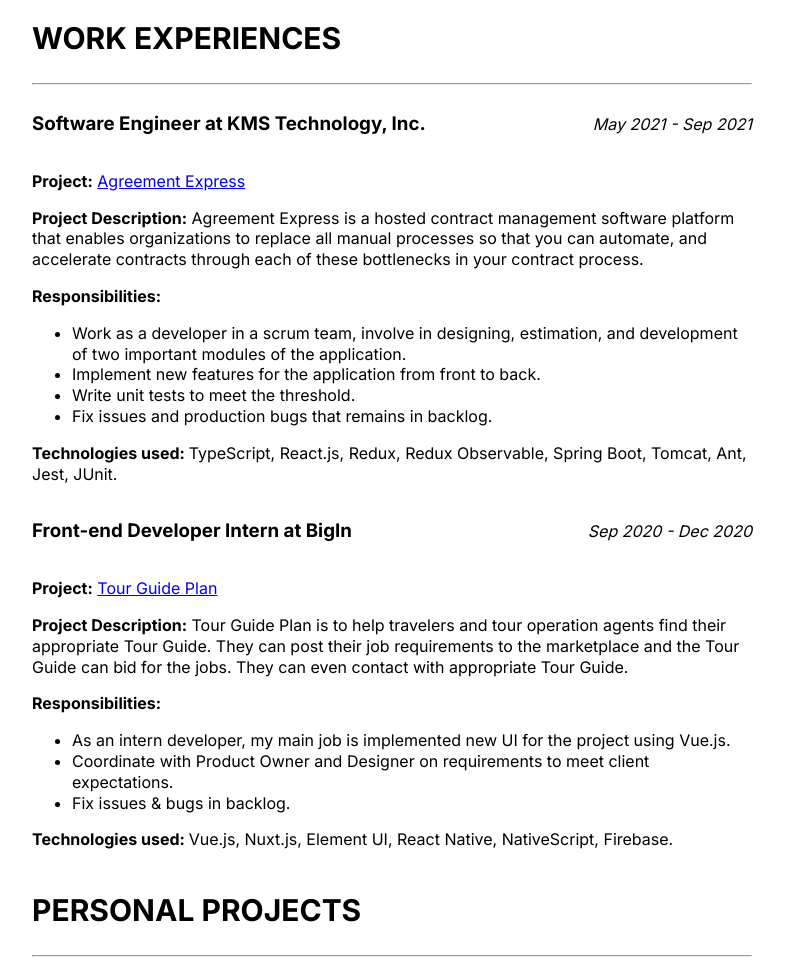
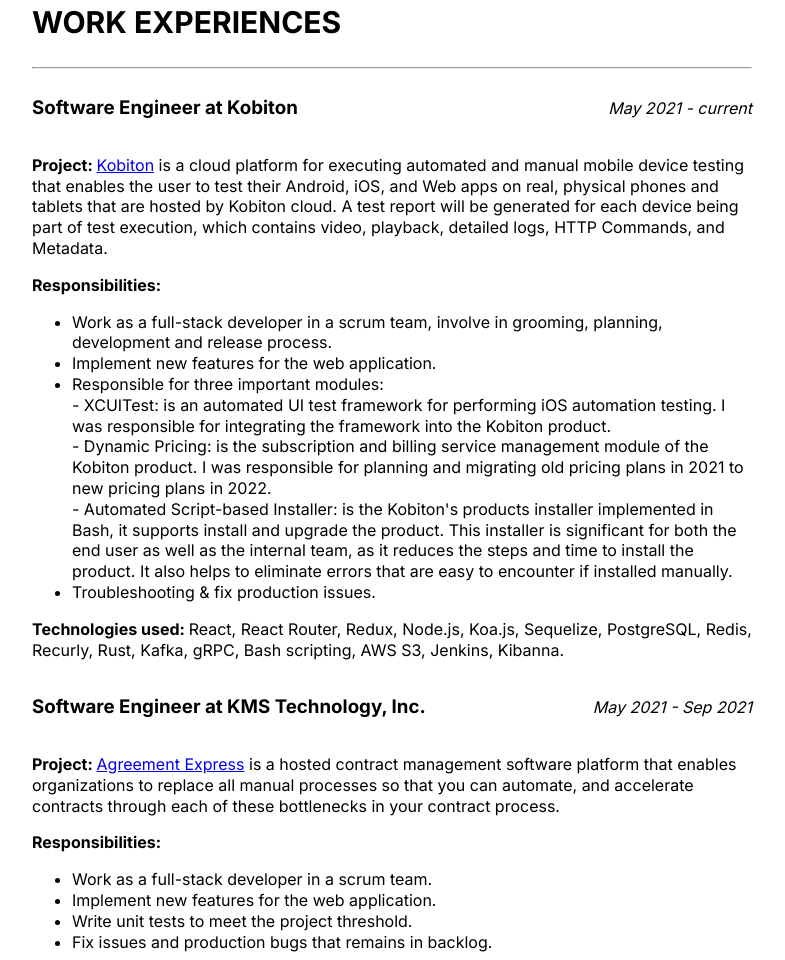
Before and after one commit to tranminhphat/cv, a Gatsby site: page / in a window 1280 px wide. Shown: the part 990-1950 px from the top of the page, without its empty margins (248-1033 px from the left). Built offline with nearby package versions, Linux system fonts and the light colour scheme; Gatsby itself is replaced by a stand-in of ours.

Commit message:
update 0.4.0

```diff
--- a/package.json
+++ b/package.json
@@ -2,7 +2,7 @@
   "name": "cv-tranminhphat",
   "private": true,
   "description": "Phat Tran's CV",
-  "version": "0.3.0",
+  "version": "0.4.0",
   "author": "Phat Tran <phattm204@gmail.com>",
   "dependencies": {
     "gatsby": "^2.32.8",
--- a/src/components/WorkExperienceSection.tsx
+++ b/src/components/WorkExperienceSection.tsx
@@ -15,15 +15,56 @@ const WorkExperienceSection = () => {
             justifyContent: "space-between",
           }}
         >
+          <h3>Software Engineer at Kobiton</h3>
+          <i>May 2021 - current</i>
+        </div>
+        <div>
+          <p>
+            <b>Project: </b>
+              <a href="https://kobiton.com/" target="_blank">Kobiton</a>
+            {" "} is a cloud platform for executing automated and manual mobile device testing that
+            enables the user to test their Android, iOS, and Web apps on real, physical phones and
+            tablets that are hosted by Kobiton cloud. A test report will be generated for each device
+            being part of test execution, which contains video, playback, detailed logs, HTTP Commands, and Metadata.
+          </p>
+          <p>
+            <b>Responsibilities:</b>
+          </p>
+          <ul>
+            <li>Work as a full-stack developer in a scrum team, involve in grooming, planning, development and release process.</li>
+            <li>Implement new features for the web application.</li>
+            <li>Responsible for three important modules:
+              <br />
+                - XCUITest: is an automated UI test framework for performing iOS automation testing. I was responsible for integrating the framework into the Kobiton product.
+              <br />
+                - Dynamic Pricing: is the subscription and billing service management module of the Kobiton product. I was responsible for planning and migrating old pricing plans in 2021
+                to new pricing plans in 2022.
+              <br />
+                - Automated Script-based Installer: is the Kobiton's products installer implemented in Bash, it supports install and upgrade the product.
+                This installer is significant for both the end user as well as the internal team, as it reduces the steps and time to install the product. It also helps to eliminate errors that are easy to encounter if installed manually.
+              </li>
+            <li>Troubleshooting & fix production issues.</li>
+          </ul>
+          <p>
+            <b>Technologies used: </b>React, React Router, Redux, Node.js, Koa.js, Sequelize, PostgreSQL, Redis, Recurly,
+            Rust, Kafka, gRPC, Bash scripting, AWS S3, Jenkins, Kibanna.
+          </p>
+        </div>
+        <div
+          style={{
+            display: "flex",
+            alignItems: "center",
+            justifyContent: "space-between",
+          }}
+        >
           <h3>Software Engineer at KMS Technology, Inc.</h3>
           <i>May 2021 - Sep 2021</i>
         </div>
         <div>
           <p>
-            <b>Project:</b> <a href="https://agreementexpress.com/" target="_blank">Agreement Express</a>
-          </p>
-          <p>
-            <b>Project Description:</b> Agreement Express is a hosted contract
+            <b>Project: </b>
+            <a href="https://agreementexpress.com/" target="_blank">Agreement Express</a>
+            {" "}is a hosted contract
             management software platform that enables organizations to replace
             all manual processes so that you can automate, and accelerate
             contracts through each of these bottlenecks in your contract
@@ -33,9 +74,9 @@ const WorkExperienceSection = () => {
             <b>Responsibilities:</b>
           </p>
           <ul>
-            <li>Work as a developer in a scrum team, involve in designing, estimation, and development of two important modules of the application.</li>
-            <li>Implement new features for the application from front to back.</li>
-            <li>Write unit tests to meet the threshold.</li>
+            <li>Work as a full-stack developer in a scrum team.</li>
+            <li>Implement new features for the web application.</li>
+            <li>Write unit tests to meet the project threshold.</li>
             <li>Fix issues and production bugs that remains in backlog.</li>
           </ul>
           <p>
@@ -55,19 +96,18 @@ const WorkExperienceSection = () => {
         </div>
         <div>
           <p>
-            <b>Project:</b> <a href="https://tourguideplan.com/#intro" target="_blank">Tour Guide Plan</a>
-          </p>
-          <p>
-            <b>Project Description:</b> Tour Guide Plan is to help travelers and tour operation agents
-               find their appropriate Tour Guide. They can post their job requirements
-               to the marketplace and the Tour Guide can bid for the jobs.
-               They can even contact with appropriate Tour Guide.
+            <b>Project: </b>
+            <a href="https://tourguideplan.com/#intro" target="_blank">Tour Guide Plan</a>
+            {" "}is to help travelers and tour operation agents
+            find their appropriate Tour Guide. They can post their job requirements
+            to the marketplace and the Tour Guide can bid for the jobs.
+            They can even contact with appropriate Tour Guide.
           </p>
           <p>
             <b>Responsibilities:</b>
             <ul>
-              <li>As an intern developer, my main job is implemented new UI for the project using Vue.js.</li>
-              <li>Coordinate with Product Owner and Designer on requirements to meet client expectations.</li>
+              <li>Work in a scrum team and coordinate with PO on requirements to meet client's expectations.</li>
+              <li>Collaborate with back-end team and designer to implement new UX/UI.</li>
               <li>Fix issues & bugs in backlog.</li>
             </ul>
           </p>
--- a/src/pages/index.jsx
+++ b/src/pages/index.jsx
@@ -14,7 +14,7 @@ const HomePage = () => (
     style={{
       fontFamily: "Inter,Helvetica, Arial, sans-serif",
       maxWidth: 720,
-      margin: "2rem auto",
+      margin: "1rem auto",
       lineHeight: 1.3,
       fontWeight: 300,
     }}
```
